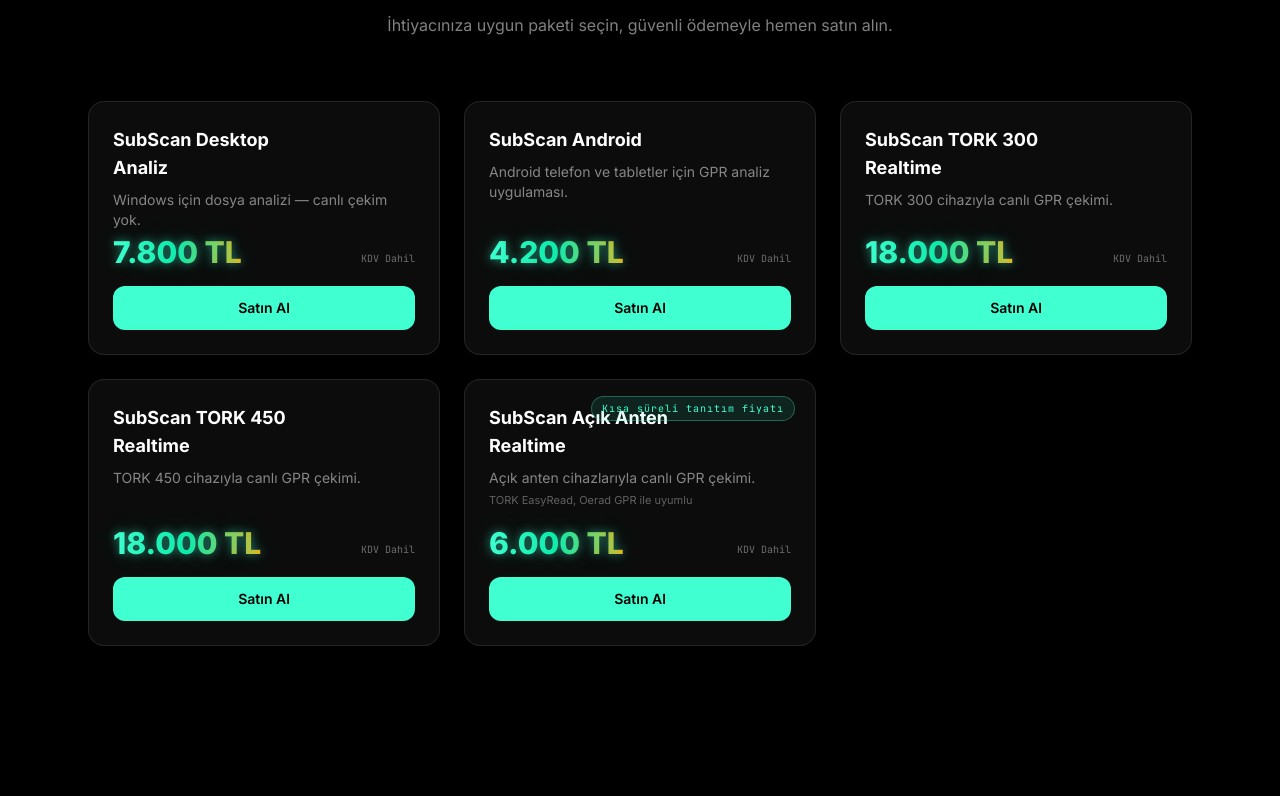
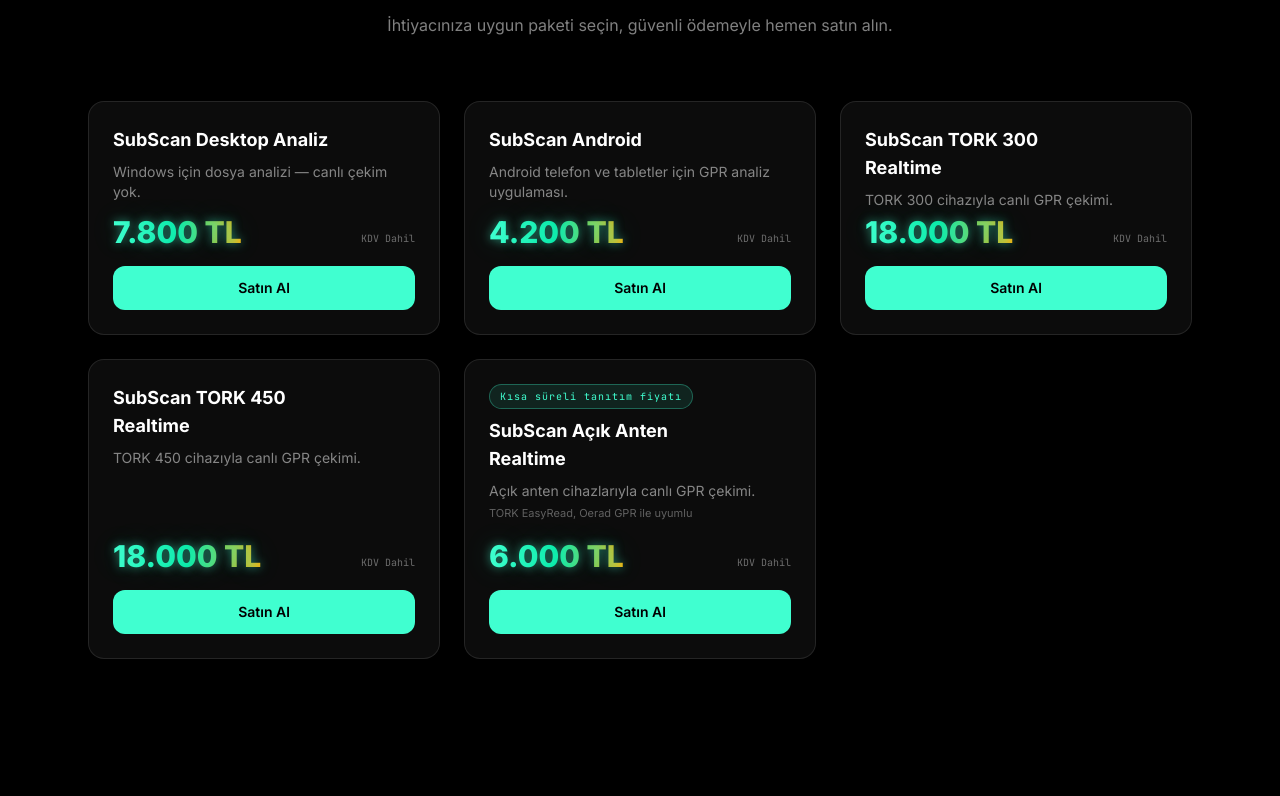
Before and after one commit to emrahv43-ctrl/sub-scan-website, an Astro site: page / in a window 1280 px wide. Shown: the part 824-1620 px from the top of the page. Built offline with nearby package versions, Linux system fonts and the light colour scheme; Astro itself is replaced by a stand-in of ours.

Commit message:
Tanitim fiyati rozetini akis icine al, kartla cakismasin
Rozet metni uzun oldugu icin mutlak konumlandirma basligi eziyordu.
Artik basligin ustunde normal akista, hicbir metinle carpismiyor.

```diff
--- a/src/components/HomePage.astro
+++ b/src/components/HomePage.astro
@@ -152,11 +152,11 @@ const { t } = Astro.props;
                 </span>
               )}
               {item.promoLabel && !item.comingSoon && (
-                <span class="absolute top-4 right-4 sm:right-5 text-[10px] font-mono tracking-widest text-signal-cyan bg-signal-cyan/10 border border-signal-cyan/30 rounded-full px-2.5 py-1">
+                <span class="inline-block self-start mb-2 text-[10px] font-mono tracking-widest text-signal-cyan bg-signal-cyan/10 border border-signal-cyan/30 rounded-full px-2.5 py-1">
                   {item.promoLabel}
                 </span>
               )}
-              <h3 class="text-base sm:text-lg font-bold text-white mb-2 pr-24">{item.name}</h3>
+              <h3 class="text-base sm:text-lg font-bold text-white mb-2 pr-16">{item.name}</h3>
               <p class="text-sm text-white/50 mb-1 flex-1">{item.description}</p>
               {item.compatNote && (
                 <p class="text-[11px] text-white/35 mb-4">{item.compatNote}</p>
```
